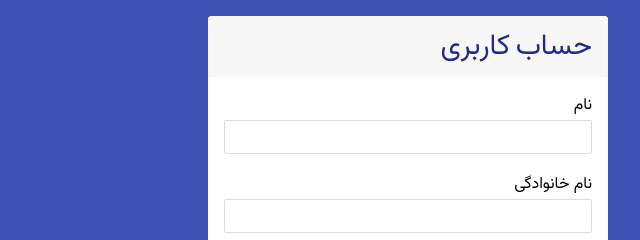
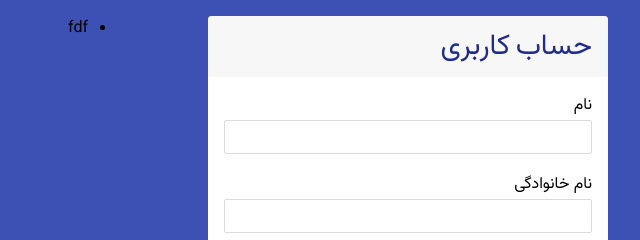
Before and after one commit to omidfa123/maktab103, a website built with Vite: page index.html in a window 1280 px wide. Shown: the top 240 px of the page, 640-1280 px from the left. Built offline with nearby package versions, Linux system fonts and the light colour scheme.

```diff
--- a/index.html
+++ b/index.html
@@ -40,7 +40,9 @@
         </form>
       </section>
       <section class="list">
-        <ul id="list"></ul>
+        <ul id="list">
+          <li>fdf</li>
+        </ul>
       </section>
     </main>
   </body>
```
